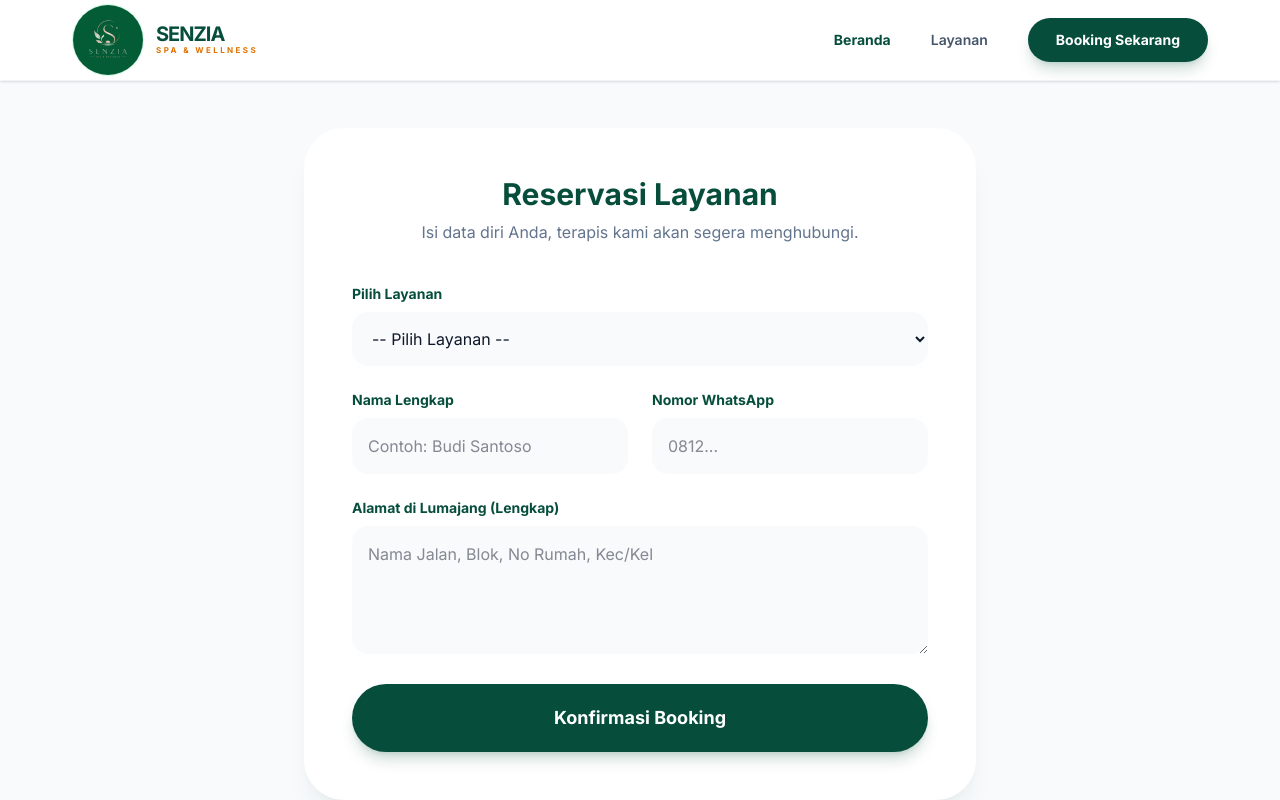
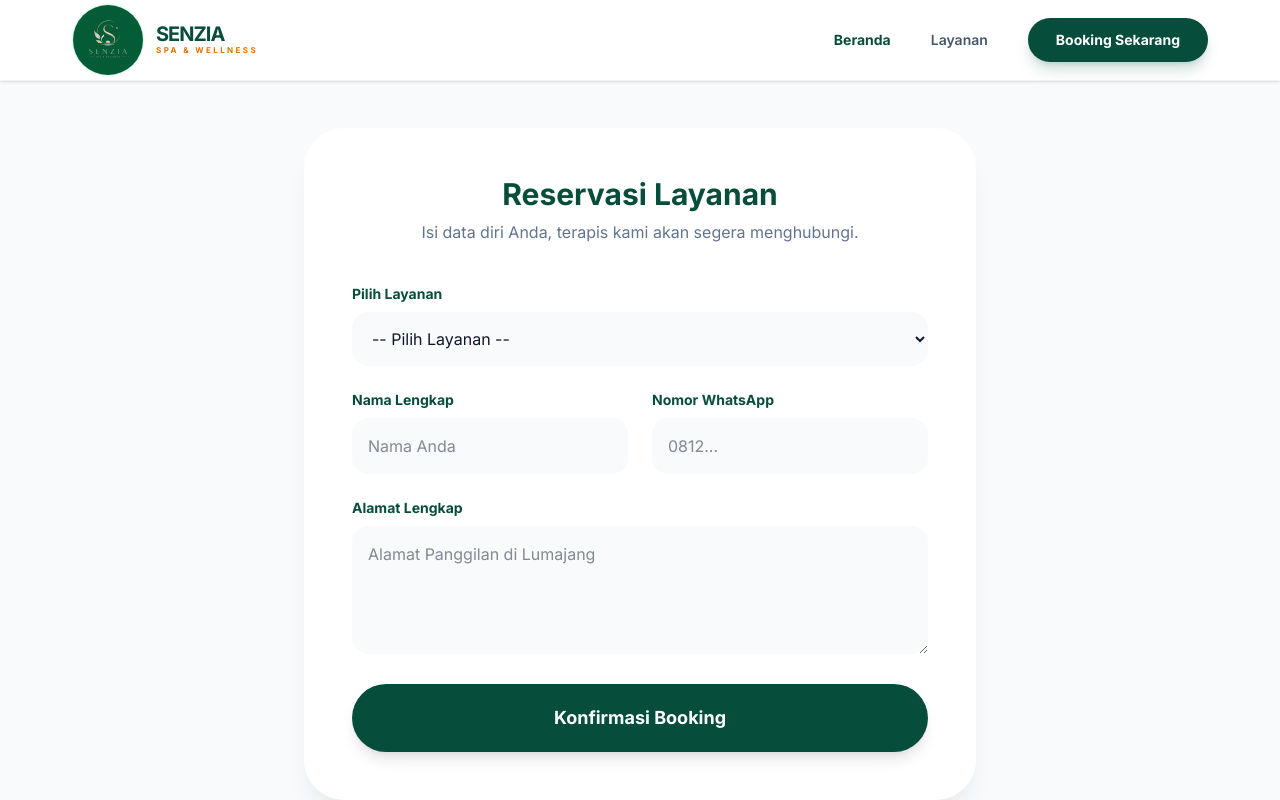
Before and after one commit to Dikk66/SPA-LMJ, a Next.js app in the folder frontend/: page /booking in a window 1280 px wide. Shown: the top 800 px of the page. Built offline with nearby package versions, Linux system fonts and the light colour scheme; a web font is replaced by a local one.

Commit message:
Final Deploy SENZIA Spa & Wellness

```diff
--- a/frontend/src/app/booking/page.tsx
+++ b/frontend/src/app/booking/page.tsx
@@ -3,8 +3,8 @@ import { useSearchParams } from 'next/navigation';
 import Navbar from '@/components/layout/Navbar';
 import { Suspense } from 'react';
 
-// 1. Kita buat komponen Form-nya terpisah
-function BookingForm() {
+// 1. Kita pisahkan isi Form-nya ke komponen sendiri
+function BookingContent() {
   const searchParams = useSearchParams();
   const selectedService = searchParams.get('service') || '';
 
@@ -33,7 +33,7 @@ function BookingForm() {
         <div className="grid md:grid-cols-2 gap-6">
           <div>
             <label className="block text-sm font-bold text-emerald-900 mb-2">Nama Lengkap</label>
-            <input type="text" placeholder="Contoh: Budi Santoso" className="w-full bg-slate-50 border-none rounded-2xl px-4 py-4 outline-none focus:ring-2 focus:ring-emerald-500" />
+            <input type="text" placeholder="Nama Anda" className="w-full bg-slate-50 border-none rounded-2xl px-4 py-4 outline-none focus:ring-2 focus:ring-emerald-500" />
           </div>
           <div>
             <label className="block text-sm font-bold text-emerald-900 mb-2">Nomor WhatsApp</label>
@@ -42,11 +42,11 @@ function BookingForm() {
         </div>
 
         <div>
-          <label className="block text-sm font-bold text-emerald-900 mb-2">Alamat di Lumajang (Lengkap)</label>
-          <textarea placeholder="Nama Jalan, Blok, No Rumah, Kec/Kel" className="w-full bg-slate-50 border-none rounded-2xl px-4 py-4 outline-none focus:ring-2 focus:ring-emerald-500 h-32"></textarea>
+          <label className="block text-sm font-bold text-emerald-900 mb-2">Alamat Lengkap</label>
+          <textarea placeholder="Alamat Panggilan di Lumajang" className="w-full bg-slate-50 border-none rounded-2xl px-4 py-4 outline-none focus:ring-2 focus:ring-emerald-500 h-32"></textarea>
         </div>
 
-        <button type="submit" className="w-full bg-emerald-900 text-white py-5 rounded-full font-bold text-lg hover:bg-emerald-800 shadow-lg shadow-emerald-900/20 transition-all active:scale-95">
+        <button type="submit" className="w-full bg-emerald-900 text-white py-5 rounded-full font-bold text-lg hover:bg-emerald-800 shadow-lg transition-all active:scale-95">
           Konfirmasi Booking
         </button>
       </form>
@@ -54,15 +54,20 @@ function BookingForm() {
   );
 }
 
-// 2. Halaman utama yang membungkus form dengan Suspense
+// 2. Halaman utama membungkus BookingContent dengan Suspense
 export default function BookingPage() {
   return (
     <main className="min-h-screen bg-slate-50">
       <Navbar />
       <div className="pt-32 pb-20 px-6">
-        {/* Suspense ini yang bikin error deploy hilang */}
-        <Suspense fallback={<div className="text-center py-20 text-emerald-900 font-bold">Memuat Form...</div>}>
-          <BookingForm />
+        {/* Suspense ini adalah kunci biar deploy tidak error */}
+        <Suspense fallback={
+          <div className="flex flex-col items-center justify-center py-20 text-emerald-900">
+            <div className="animate-spin rounded-full h-10 w-10 border-b-2 border-emerald-900 mb-4"></div>
+            <p className="font-bold">Menyiapkan Form Senzia...</p>
+          </div>
+        }>
+          <BookingContent />
         </Suspense>
       </div>
     </main>
```
